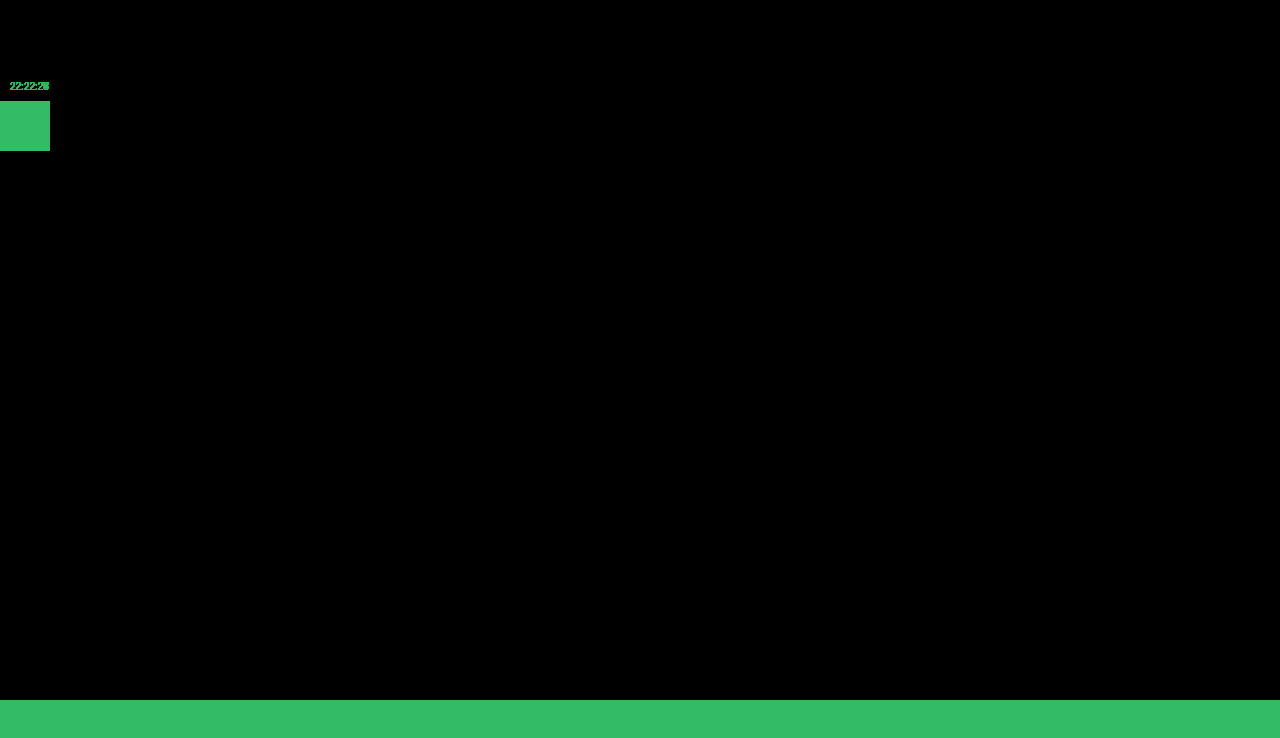
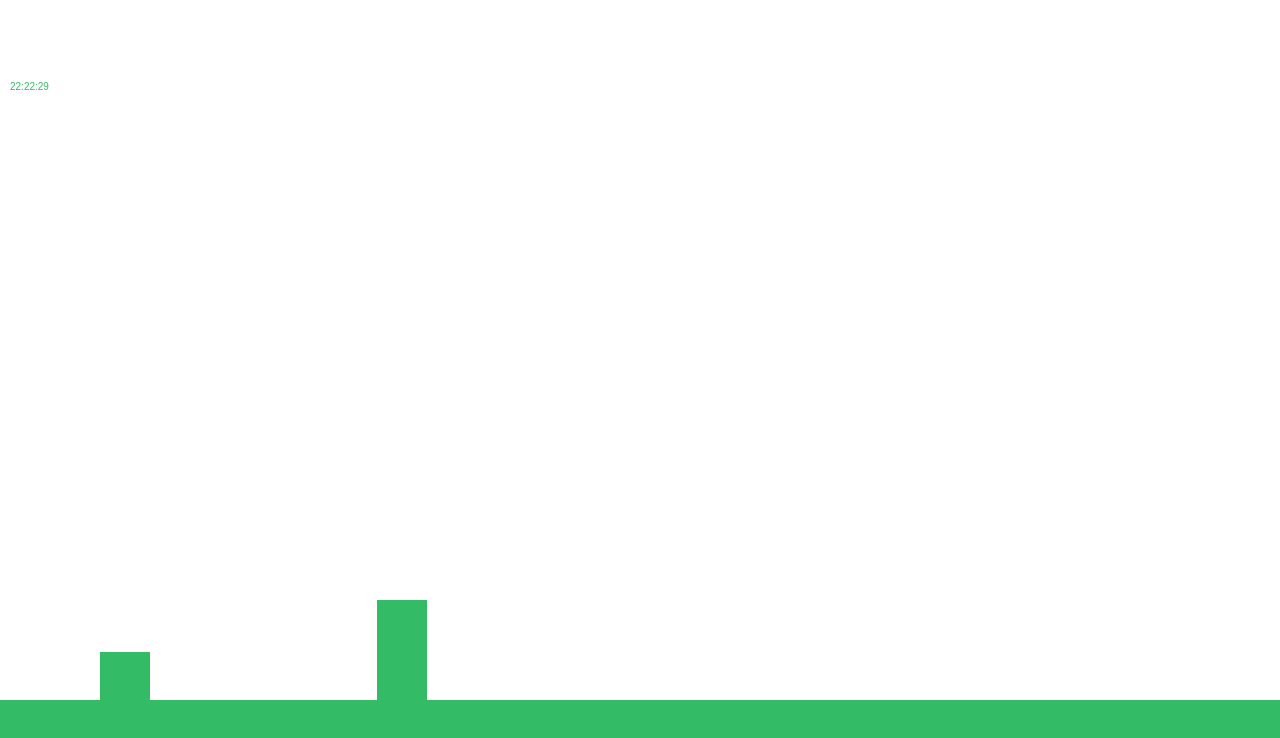
Before and after one commit to ScanuNicco/SierraRun, a plain HTML site: page index.html in a window 1280 px wide. Drawn offline with Linux system fonts and the light colour scheme.

Commit message:
Add a system for drawing obstacles.

```diff
--- a/index.html
+++ b/index.html
@@ -15,19 +15,81 @@ var canv = document.getElementById("gameView");
 var ctx = canv.getContext('2d', { alpha: false });
 ctx.canvas.width = window.innerWidth;
 ctx.canvas.height = window.innerHeight;
-var playerX = 0;
+var playerX = 100;
 var playerY = 100;
-var velY = 1;
+var velY = 6;
 var velX = 0;
+var obstacles = [];
 
+class Obstacle {
+	constructor(x, y) {
+		this.x = x;
+		this.y = y;
+		this.xVel = -3;
+		this.yVel = 0;
+	}
+
+	physics() {
+		this.x += this.xVel;
+		this.y += this.yVel;
+		if(this.x < 0){
+			this.x = ctx.canvas.width + Math.floor(Math.random() * ctx.canvas.width);
+		}
+	}
+
+	draw(){
+
+	}
+
+	getHitbox(){
+
+	}
+}
+
+class Tree extends Obstacle {
+	constructor(x, y){
+		super(x, y);
+	}
+
+	physics(){
+		super.physics();
+	}
+
+	draw(){
+		ctx.fillStyle = "#33bb66";
+		ctx.fillRect(this.x, this.y, 50, 100);
+	}
+
+	getHitbox(){
+		return {"x1": this.x, "y1": this.y, "x2": this.x + 50, "y2": this.y + 100};
+	}
+}
+
+obstacles[0] = new Tree(ctx.canvas.width, ctx.canvas.height - 200);
+
+document.body.onkeyup = function(e){
+    if(e.keyCode == 32){
+        velY = -6;
+	setTimeout(function() { velY = -3 }, 500);
+	setTimeout(function() { velY = 0 }, 750);
+	setTimeout(function() { velY = 3 }, 800);
+	setTimeout(function() { velY = 6 }, 1100);
+    }
+}
 function draw(){
 	var d = new Date();
+	ctx.fillStyle = "white"; /*Fill the canvas with white*/
+	ctx.fillRect(0, 0, ctx.canvas.width, ctx.canvas.height);
 	ctx.fillStyle = "#33bb66";
 	ctx.fillRect(0, ctx.canvas.height - 100, ctx.canvas.width, 100);
 	playerPhysics();
 	ctx.fillRect(playerX, playerY, 50, 50);
+	ctx.fillText(d.getHours() + ":" + d.getMinutes() + ":" + d.getSeconds(), 10, 90);
+	for(var i = 0; i < obstacles.length; i++){
+		obstacles[i].physics();
+		obstacles[i].draw();
+	}
 	requestAnimationFrame(draw);
-	ctx.fillText(d.getHours() + ":" + d.getMinutes() + ":" + d.getSeconds(), 10, 90);
 }
 
 draw();
@@ -35,7 +97,7 @@ draw();
 function playerPhysics(){
 	playerX += velX;
 	playerY += velY;
-	if(playerY < ctx.canvas.height - 100){
+	if(playerY > ctx.canvas.height - 150){
 		velY = 0;
 	}
 }
```
